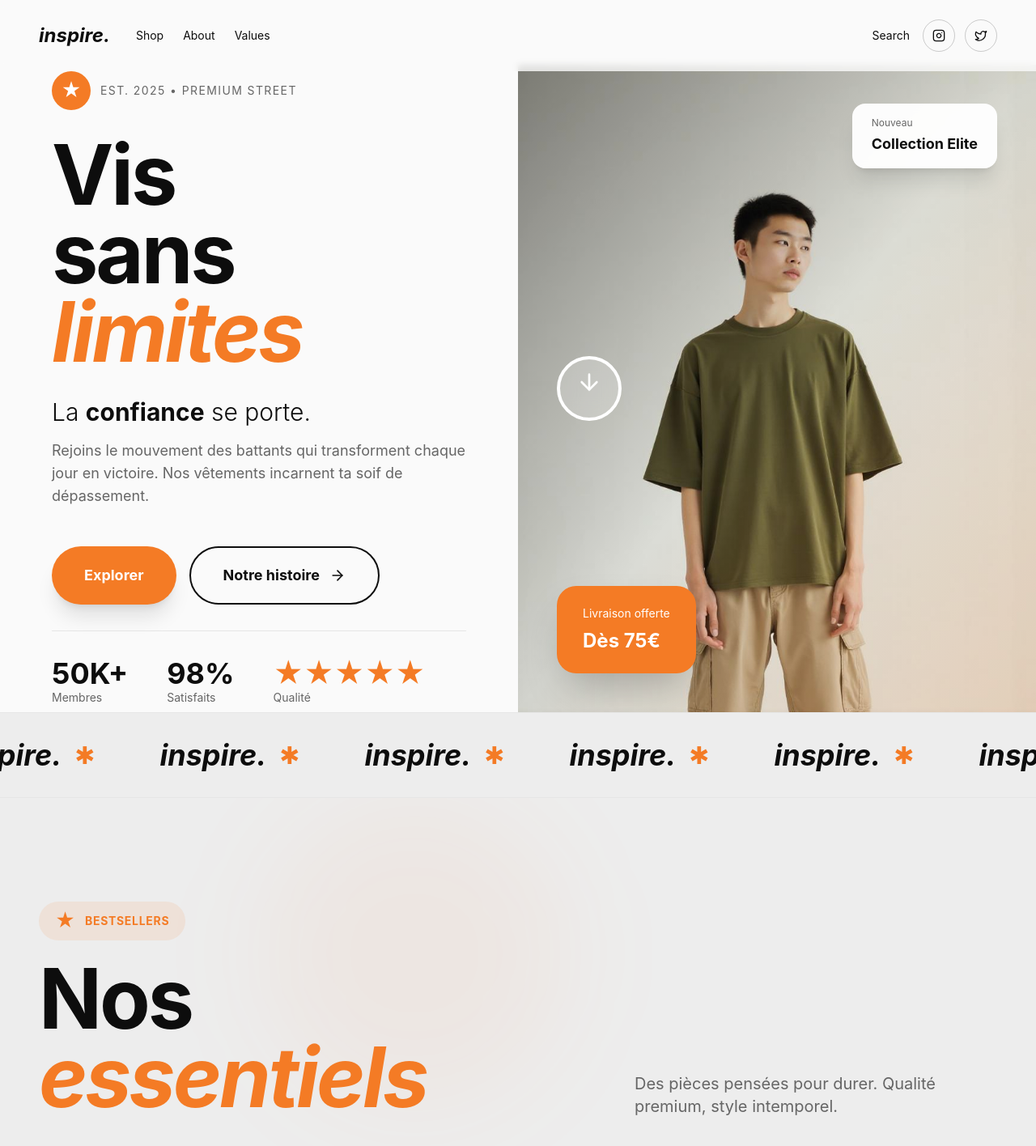
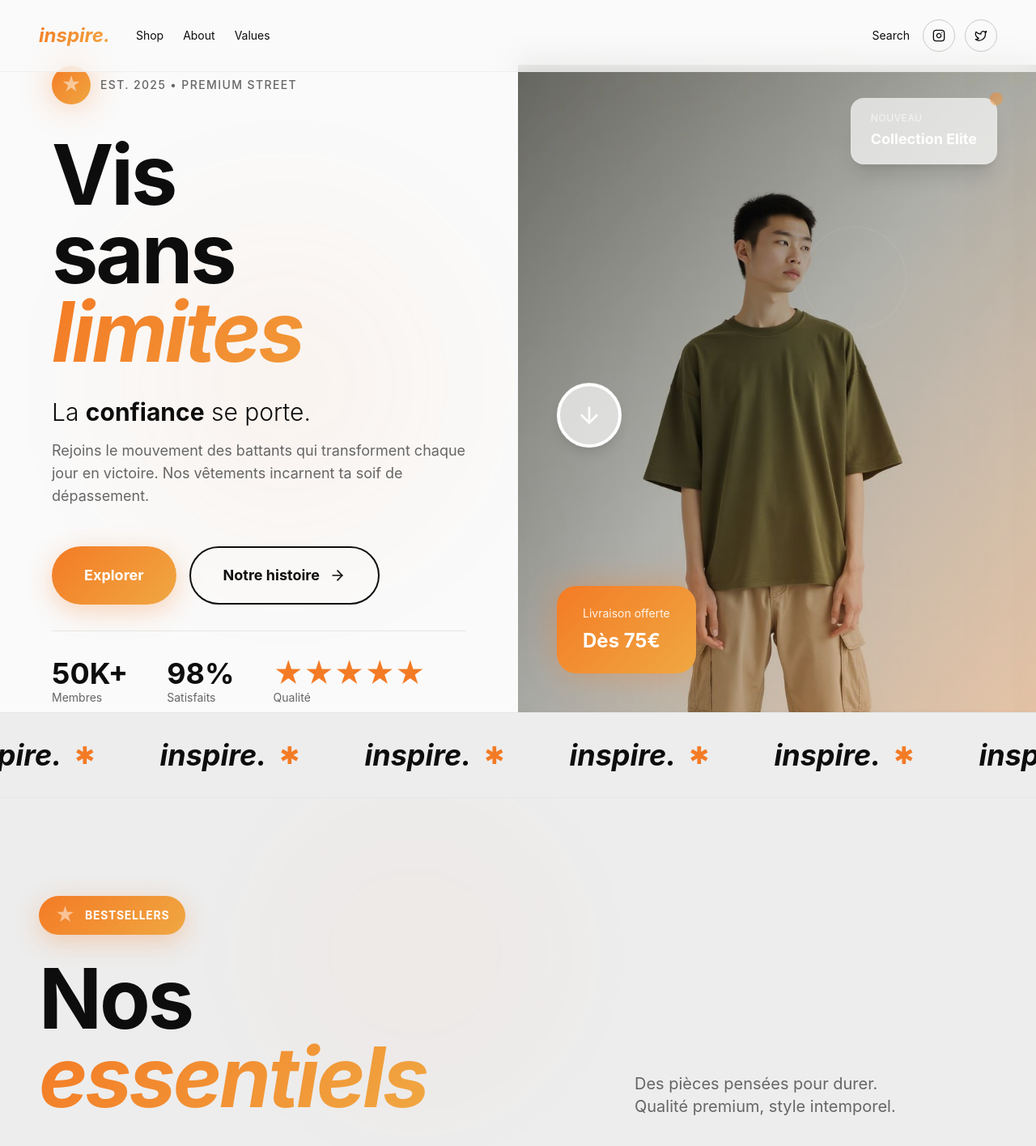
Before and after one commit to Adivra01/kayna, a React (Vite) app: page / in a window 1280 px wide. Shown: the top 1416 px of the page at 81% size. Built offline with nearby package versions, Linux system fonts and the light colour scheme; the HTML template or start-up script is replaced by a standard one.

Commit message:
Refine design and animations

```diff
--- a/src/components/Hero.tsx
+++ b/src/components/Hero.tsx
@@ -49,23 +49,32 @@ const Hero = () => {
   return (
     <section ref={heroRef} className="relative min-h-screen overflow-hidden bg-background">
       {/* Header */}
-      <header className="fixed top-0 left-0 right-0 z-50 px-6 lg:px-12 py-6 flex items-center justify-between backdrop-blur-sm bg-background/80">
+      <header className="fixed top-0 left-0 right-0 z-50 px-6 lg:px-12 py-6 flex items-center justify-between glass-effect border-b border-border/50">
         <div className="flex items-center gap-8">
-          <h1 className="text-2xl font-bold italic">inspire.</h1>
+          <h1 className="text-2xl font-bold italic gradient-text">inspire.</h1>
           <nav className="hidden lg:flex items-center gap-6 text-sm">
-            <a href="#" className="hover:text-accent transition-colors">Shop</a>
-            <a href="#" className="hover:text-accent transition-colors">About</a>
-            <a href="#" className="hover:text-accent transition-colors">Values</a>
+            <a href="#" className="relative hover:text-accent transition-colors group">
+              Shop
+              <span className="absolute -bottom-1 left-0 w-0 h-0.5 bg-accent transition-all group-hover:w-full"></span>
+            </a>
+            <a href="#" className="relative hover:text-accent transition-colors group">
+              About
+              <span className="absolute -bottom-1 left-0 w-0 h-0.5 bg-accent transition-all group-hover:w-full"></span>
+            </a>
+            <a href="#" className="relative hover:text-accent transition-colors group">
+              Values
+              <span className="absolute -bottom-1 left-0 w-0 h-0.5 bg-accent transition-all group-hover:w-full"></span>
+            </a>
           </nav>
         </div>
 
         <div className="flex items-center gap-4">
           <button className="hidden lg:block text-sm hover:text-accent transition-colors">Search</button>
           <div className="flex gap-3">
-            <a href="#" className="w-10 h-10 rounded-full border border-foreground/20 flex items-center justify-center hover:bg-accent hover:text-white hover:border-accent transition-all">
+            <a href="#" className="w-10 h-10 rounded-full border border-foreground/20 flex items-center justify-center hover:bg-accent hover:text-white hover:border-accent hover:shadow-accent transition-all hover:scale-110">
               <Instagram className="w-4 h-4" />
             </a>
-            <a href="#" className="w-10 h-10 rounded-full border border-foreground/20 flex items-center justify-center hover:bg-accent hover:text-white hover:border-accent transition-all">
+            <a href="#" className="w-10 h-10 rounded-full border border-foreground/20 flex items-center justify-center hover:bg-accent hover:text-white hover:border-accent hover:shadow-accent transition-all hover:scale-110">
               <Twitter className="w-4 h-4" />
             </a>
           </div>
@@ -75,14 +84,17 @@ const Hero = () => {
       {/* Main Content - Full Width Split */}
       <div className="min-h-screen flex flex-col lg:flex-row pt-20">
         {/* Left Side - Content */}
-        <div className="lg:w-1/2 flex items-center justify-center px-6 lg:px-16 py-12 lg:py-0">
-          <div className="max-w-2xl">
+        <div className="lg:w-1/2 flex items-center justify-center px-6 lg:px-16 py-12 lg:py-0 relative">
+          {/* Ambient glow effect */}
+          <div className="absolute top-1/4 left-1/4 w-96 h-96 bg-accent/10 rounded-full blur-[100px] animate-pulse"></div>
+
+          <div className="max-w-2xl relative z-10">
             <div ref={headingRef} className="space-y-6 lg:space-y-8">
-              <div className="flex items-center gap-3">
-                <div className="w-12 h-12 rounded-full bg-accent flex items-center justify-center">
-                  <span className="text-white text-2xl font-bold">★</span>
+              <div className="flex items-center gap-3 animate-float">
+                <div className="w-12 h-12 rounded-full gradient-accent flex items-center justify-center shadow-glow">
+                  <span className="text-white text-2xl font-bold animate-glow">★</span>
                 </div>
-                <div className="text-sm uppercase tracking-widest text-muted-foreground">
+                <div className="text-sm uppercase tracking-widest text-muted-foreground font-medium">
                   Est. 2025 • Premium Street
                 </div>
               </div>
@@ -90,7 +102,7 @@ const Hero = () => {
               <h2 className="text-display font-bold leading-[0.9]">
                 Vis
                 <span className="block">sans</span>
-                <span className="block italic text-accent">limites</span>
+                <span className="block italic gradient-text">limites</span>
               </h2>
 
               <div className="space-y-4">
@@ -104,10 +116,11 @@ const Hero = () => {
               </div>
 
               <div className="flex flex-col sm:flex-row gap-4 pt-4">
-                <button className="px-10 py-5 bg-accent text-white rounded-full font-bold text-lg hover:bg-accent/90 transition-all hover:scale-105 shadow-xl">
-                  Explorer
+                <button className="group relative px-10 py-5 gradient-accent text-white rounded-full font-bold text-lg overflow-hidden shadow-accent hover:shadow-glow transition-all hover:scale-105">
+                  <span className="relative z-10">Explorer</span>
+                  <div className="absolute inset-0 bg-white/20 translate-y-full group-hover:translate-y-0 transition-transform"></div>
                 </button>
-                <button className="px-10 py-5 border-2 border-foreground rounded-full font-bold text-lg hover:bg-foreground hover:text-background transition-all flex items-center justify-center gap-3 group">
+                <button className="px-10 py-5 border-2 border-foreground rounded-full font-bold text-lg hover:bg-foreground hover:text-background transition-all flex items-center justify-center gap-3 group hover:shadow-lg hover:scale-105">
                   <span>Notre histoire</span>
                   <ArrowDown className="w-5 h-5 rotate-[-90deg] group-hover:translate-x-1 transition-transform" />
                 </button>
@@ -133,30 +146,35 @@ const Hero = () => {
 
         {/* Right Side - Image */}
         <div ref={imageRef} className="lg:w-1/2 relative min-h-[60vh] lg:min-h-screen">
-          <div className="absolute inset-0">
+            <div className="absolute inset-0">
             <img
               src={heroImage}
               alt="inspire. - Collection premium"
               className="w-full h-full object-cover"
             />
-            <div className="absolute inset-0 bg-gradient-to-br from-black/40 via-transparent to-accent/20" />
+            <div className="absolute inset-0 bg-gradient-to-br from-black/50 via-black/20 to-accent/30" />
 
-            {/* Floating Elements */}
-            <div className="absolute top-12 right-12 bg-white/95 backdrop-blur-sm px-6 py-4 rounded-2xl shadow-xl">
-              <div className="text-xs text-muted-foreground mb-1">Nouveau</div>
-              <div className="text-lg font-bold">Collection Elite</div>
+            {/* Floating Elements with enhanced design */}
+            <div className="absolute top-12 right-12 glass-effect border border-white/20 px-6 py-4 rounded-2xl shadow-xl animate-float">
+              <div className="text-xs text-white/70 mb-1 uppercase tracking-wider">Nouveau</div>
+              <div className="text-lg font-bold text-white">Collection Elite</div>
+              <div className="absolute -top-2 -right-2 w-4 h-4 rounded-full gradient-accent animate-glow"></div>
             </div>
 
-            <div className="absolute bottom-12 left-12 bg-accent text-white px-8 py-6 rounded-3xl shadow-2xl hover:scale-105 transition-all cursor-pointer">
-              <div className="text-sm mb-2">Livraison offerte</div>
+            <div className="absolute bottom-12 left-12 gradient-accent text-white px-8 py-6 rounded-3xl shadow-glow hover:scale-105 transition-all cursor-pointer group">
+              <div className="text-sm mb-2 opacity-90">Livraison offerte</div>
               <div className="text-2xl font-bold">Dès 75€</div>
+              <div className="absolute inset-0 bg-white/20 rounded-3xl opacity-0 group-hover:opacity-100 transition-opacity"></div>
             </div>
 
-            <div className="absolute top-1/2 left-12 -translate-y-1/2">
-              <div className="w-20 h-20 rounded-full border-4 border-white flex items-center justify-center backdrop-blur-md bg-white/20 cursor-pointer hover:scale-110 transition-all">
-                <ArrowDown className="w-8 h-8 text-white animate-bounce" />
+            <div className="absolute top-1/2 left-12 -translate-y-1/2 animate-float">
+              <div className="w-20 h-20 rounded-full border-4 border-white flex items-center justify-center glass-effect cursor-pointer hover:scale-110 transition-all group shadow-lg hover:shadow-glow">
+                <ArrowDown className="w-8 h-8 text-white group-hover:animate-bounce" />
               </div>
             </div>
+
+            {/* Decorative rotating element */}
+            <div className="absolute top-1/4 right-1/4 w-32 h-32 border border-white/10 rounded-full animate-rotate-slow"></div>
           </div>
         </div>
       </div>
--- a/src/components/ProductGrid.tsx
+++ b/src/components/ProductGrid.tsx
@@ -65,22 +65,23 @@ const ProductGrid = () => {
 
   return (
     <section ref={gridRef} className="py-24 lg:py-32 bg-secondary relative overflow-hidden">
-      <div className="absolute top-0 left-1/4 w-96 h-96 bg-accent/5 rounded-full blur-3xl" />
+      <div className="absolute top-0 left-1/4 w-96 h-96 bg-accent/5 rounded-full blur-3xl animate-pulse" />
+      <div className="absolute bottom-0 right-1/4 w-96 h-96 bg-accent/5 rounded-full blur-3xl animate-pulse delay-1000" />
 
       <div className="container mx-auto px-6 lg:px-12 relative z-10">
         {/* Header */}
         <div className="flex flex-col lg:flex-row justify-between items-start lg:items-end mb-16 gap-8">
           <div>
-            <div className="inline-flex items-center gap-3 px-5 py-2 bg-accent/10 rounded-full mb-6">
-              <span className="text-accent text-2xl">★</span>
-              <span className="text-sm font-bold text-accent tracking-wider">BESTSELLERS</span>
+            <div className="inline-flex items-center gap-3 px-5 py-2 gradient-accent rounded-full mb-6 shadow-accent animate-float">
+              <span className="text-white text-2xl animate-glow">★</span>
+              <span className="text-sm font-bold text-white tracking-wider">BESTSELLERS</span>
             </div>
             <h2 className="text-display font-bold leading-none">
               Nos
-              <span className="block italic text-accent">essentiels</span>
+              <span className="block italic gradient-text">essentiels</span>
             </h2>
           </div>
-          <p className="text-lg lg:text-xl max-w-md text-muted-foreground">
+          <p className="text-lg lg:text-xl max-w-md text-muted-foreground text-balance">
             Des pièces pensées pour durer. Qualité premium, style intemporel.
           </p>
         </div>
@@ -102,20 +103,20 @@ const ProductGrid = () => {
                 ref={(el) => (cardsRef.current[index] = el)}
                 className={`group cursor-pointer ${sizes[index]} ${index % 2 === 0 ? 'col-span-2' : 'col-span-1'}`}
               >
-                <div className="relative rounded-3xl overflow-hidden bg-background h-full min-h-[300px] lg:min-h-[400px]">
+                <div className="relative rounded-3xl overflow-hidden bg-background h-full min-h-[300px] lg:min-h-[400px] shadow-md hover:shadow-xl transition-shadow">
                   <img
                     src={product.image}
                     alt={product.title}
-                    className="w-full h-full object-cover"
+                    className="w-full h-full object-cover transition-transform duration-700"
                   />
-                  <div className="absolute inset-0 bg-gradient-to-t from-black/80 via-black/20 to-transparent opacity-0 group-hover:opacity-100 transition-all duration-500" />
+                  <div className="absolute inset-0 bg-gradient-to-t from-black/90 via-black/30 to-transparent opacity-0 group-hover:opacity-100 transition-all duration-500" />
 
                   {/* Hover Content */}
                   <div className="absolute bottom-0 left-0 right-0 p-6 translate-y-full group-hover:translate-y-0 transition-transform duration-500">
                     <h3 className="text-white text-xl lg:text-2xl font-bold mb-2">{product.title}</h3>
                     <div className="flex items-center justify-between">
                       <span className="text-white/80 text-sm">{product.year}</span>
-                      <button className="w-12 h-12 rounded-full bg-accent text-white flex items-center justify-center hover:scale-110 transition-transform">
+                      <button className="w-12 h-12 rounded-full gradient-accent text-white flex items-center justify-center hover:scale-110 transition-all shadow-glow">
                         <ArrowRight className="w-5 h-5" />
                       </button>
                     </div>
@@ -123,16 +124,19 @@ const ProductGrid = () => {
 
                   {/* Tags */}
                   {product.tag && (
-                    <div className="absolute top-4 left-4 px-4 py-2 bg-white rounded-full shadow-lg">
+                    <div className="absolute top-4 left-4 px-4 py-2 glass-effect border border-white/20 rounded-full shadow-lg animate-float">
                       <span className="text-xs font-bold">NEW</span>
                     </div>
                   )}
 
                   {index === 0 && (
-                    <div className="absolute top-4 right-4 w-16 h-16 rounded-full bg-accent text-white flex items-center justify-center text-sm font-bold shadow-xl">
+                    <div className="absolute top-4 right-4 w-16 h-16 rounded-full gradient-accent text-white flex items-center justify-center text-sm font-bold shadow-glow animate-glow">
                       TOP
                     </div>
                   )}
+
+                  {/* Decorative corner accent */}
+                  <div className="absolute bottom-0 right-0 w-24 h-24 bg-accent/20 rounded-tl-full opacity-0 group-hover:opacity-100 transition-opacity duration-500"></div>
                 </div>
               </div>
             );
@@ -140,9 +144,10 @@ const ProductGrid = () => {
         </div>
 
         <div className="mt-16 flex justify-center">
-          <button className="px-12 py-5 rounded-full bg-foreground text-background hover:bg-accent hover:scale-105 transition-all flex items-center gap-4 group shadow-xl font-bold text-lg">
-            <span>Voir tout</span>
-            <ArrowRight className="w-6 h-6 group-hover:translate-x-2 transition-transform" />
+          <button className="group relative px-12 py-5 rounded-full gradient-accent text-white hover:scale-105 transition-all flex items-center gap-4 shadow-accent hover:shadow-glow font-bold text-lg overflow-hidden">
+            <span className="relative z-10">Voir tout</span>
+            <ArrowRight className="w-6 h-6 group-hover:translate-x-2 transition-transform relative z-10" />
+            <div className="absolute inset-0 bg-white/20 translate-x-[-100%] group-hover:translate-x-0 transition-transform duration-500"></div>
           </button>
         </div>
       </div>
--- a/src/index.css
+++ b/src/index.css
@@ -28,6 +28,7 @@ All colors MUST be HSL.
 
     --accent: 25 90% 55%;
     --accent-foreground: 0 0% 100%;
+    --accent-glow: 25 90% 65%;
 
     --destructive: 0 84.2% 60.2%;
     --destructive-foreground: 0 0% 100%;
@@ -37,6 +38,23 @@ All colors MUST be HSL.
     --ring: 25 90% 55%;
 
     --radius: 2rem;
+
+    /* Enhanced design tokens */
+    --gradient-accent: linear-gradient(135deg, hsl(25 90% 55%) 0%, hsl(35 85% 60%) 100%);
+    --gradient-dark: linear-gradient(180deg, hsl(0 0% 5%) 0%, hsl(0 0% 12%) 100%);
+    --gradient-light: linear-gradient(135deg, hsl(0 0% 98%) 0%, hsl(0 0% 95%) 100%);
+    --gradient-overlay: linear-gradient(135deg, hsla(25 90% 55% / 0.1) 0%, hsla(35 85% 60% / 0.05) 100%);
+
+    --shadow-sm: 0 2px 8px hsla(0 0% 0% / 0.04);
+    --shadow-md: 0 4px 16px hsla(0 0% 0% / 0.08);
+    --shadow-lg: 0 8px 32px hsla(0 0% 0% / 0.12);
+    --shadow-xl: 0 16px 48px hsla(0 0% 0% / 0.16);
+    --shadow-accent: 0 8px 32px hsla(25 90% 55% / 0.3);
+    --shadow-glow: 0 0 40px hsla(25 90% 55% / 0.4);
+
+    --blur-sm: 8px;
+    --blur-md: 16px;
+    --blur-lg: 24px;
 
     --sidebar-background: 0 0% 98%;
 
@@ -76,6 +94,7 @@ All colors MUST be HSL.
 
     --accent: 25 90% 55%;
     --accent-foreground: 0 0% 100%;
+    --accent-glow: 25 90% 65%;
 
     --destructive: 0 62.8% 30.6%;
     --destructive-foreground: 0 0% 98%;
@@ -83,6 +102,23 @@ All colors MUST be HSL.
     --border: 0 0% 15%;
     --input: 0 0% 15%;
     --ring: 25 90% 55%;
+
+    /* Enhanced design tokens */
+    --gradient-accent: linear-gradient(135deg, hsl(25 90% 55%) 0%, hsl(35 85% 60%) 100%);
+    --gradient-dark: linear-gradient(180deg, hsl(0 0% 5%) 0%, hsl(0 0% 8%) 100%);
+    --gradient-light: linear-gradient(135deg, hsl(0 0% 12%) 0%, hsl(0 0% 10%) 100%);
+    --gradient-overlay: linear-gradient(135deg, hsla(25 90% 55% / 0.15) 0%, hsla(35 85% 60% / 0.08) 100%);
+
+    --shadow-sm: 0 2px 8px hsla(0 0% 0% / 0.2);
+    --shadow-md: 0 4px 16px hsla(0 0% 0% / 0.3);
+    --shadow-lg: 0 8px 32px hsla(0 0% 0% / 0.4);
+    --shadow-xl: 0 16px 48px hsla(0 0% 0% / 0.5);
+    --shadow-accent: 0 8px 32px hsla(25 90% 55% / 0.4);
+    --shadow-glow: 0 0 40px hsla(25 90% 55% / 0.5);
+
+    --blur-sm: 8px;
+    --blur-md: 16px;
+    --blur-lg: 24px;
     --sidebar-background: 240 5.9% 10%;
     --sidebar-foreground: 240 4.8% 95.9%;
     --sidebar-primary: 224.3 76.3% 48%;
@@ -125,4 +161,32 @@ All colors MUST be HSL.
   .icon-accent {
     @apply text-accent;
   }
+
+  .gradient-accent {
+    background: var(--gradient-accent);
+  }
+
+  .gradient-text {
+    background: var(--gradient-accent);
+    -webkit-background-clip: text;
+    -webkit-text-fill-color: transparent;
+    background-clip: text;
+  }
+
+  .shadow-accent {
+    box-shadow: var(--shadow-accent);
+  }
+
+  .shadow-glow {
+    box-shadow: var(--shadow-glow);
+  }
+
+  .glass-effect {
+    backdrop-filter: blur(var(--blur-md));
+    background: hsla(var(--background) / 0.7);
+  }
+
+  .text-balance {
+    text-wrap: balance;
+  }
 }
--- a/tailwind.config.ts
+++ b/tailwind.config.ts
@@ -100,12 +100,50 @@ export default {
             transform: "scale(1)",
           },
         },
+        "float": {
+          "0%, 100%": {
+            transform: "translateY(0)",
+          },
+          "50%": {
+            transform: "translateY(-10px)",
+          },
+        },
+        "glow": {
+          "0%, 100%": {
+            opacity: "1",
+          },
+          "50%": {
+            opacity: "0.5",
+          },
+        },
+        "slide-up": {
+          from: {
+            opacity: "0",
+            transform: "translateY(30px)",
+          },
+          to: {
+            opacity: "1",
+            transform: "translateY(0)",
+          },
+        },
+        "rotate-slow": {
+          from: {
+            transform: "rotate(0deg)",
+          },
+          to: {
+            transform: "rotate(360deg)",
+          },
+        },
       },
       animation: {
         "accordion-down": "accordion-down 0.2s ease-out",
         "accordion-up": "accordion-up 0.2s ease-out",
         "fade-in": "fade-in 0.6s ease-out",
         "scale-in": "scale-in 0.6s ease-out",
+        "float": "float 3s ease-in-out infinite",
+        "glow": "glow 2s ease-in-out infinite",
+        "slide-up": "slide-up 0.8s ease-out",
+        "rotate-slow": "rotate-slow 20s linear infinite",
       },
     },
   },
```
